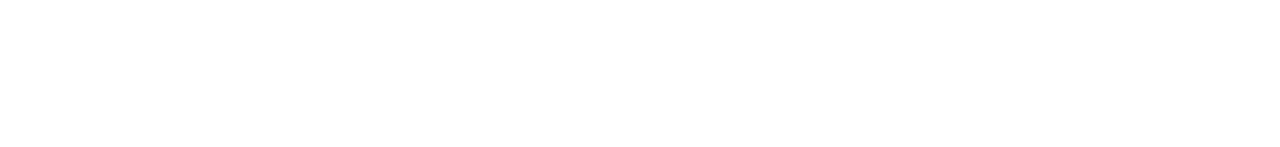
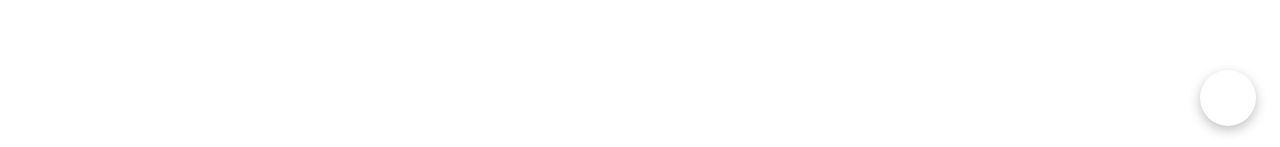
Before and after one commit to ViFigueiredo/wwwathos, a React (Vite) app: page / in a window 1280 px wide. Shown: the part 650-797 px from the top of the page. Built offline with nearby package versions, Linux system fonts and the light colour scheme; the HTML template or start-up script is replaced by a standard one.

Commit message:
feat: add floating WhatsApp button

```diff
--- a/src/App.jsx
+++ b/src/App.jsx
@@ -1,4 +1,5 @@
 import Header from './components/Header.jsx'
+import WhatsAppFloatButton from './components/WhatsAppFloatButton.jsx'
 
 function App() {
   return (
@@ -7,6 +8,7 @@
       <main>
         <p>Conexão CO</p>
       </main>
+      <WhatsAppFloatButton />
     </>
   )
 }
--- /dev/null
+++ b/src/components/WhatsAppFloatButton.css
@@ -0,0 +1,24 @@
+.whatsapp-float {
+  position: fixed;
+  bottom: 24px;
+  right: 24px;
+  width: 56px;
+  height: 56px;
+  border-radius: 50%;
+  background: var(--color-whatsapp);
+  color: #fff;
+  display: flex;
+  align-items: center;
+  justify-content: center;
+  box-shadow: 0 4px 12px rgba(0, 0, 0, 0.25);
+  z-index: 200;
+}
+
+@media (max-width: 480px) {
+  .whatsapp-float {
+    bottom: 16px;
+    right: 16px;
+    width: 52px;
+    height: 52px;
+  }
+}
--- /dev/null
+++ b/src/components/WhatsAppFloatButton.jsx
@@ -0,0 +1,21 @@
+import { COMPANY } from '../data/constants.js'
+import './WhatsAppFloatButton.css'
+
+function WhatsAppFloatButton() {
+  return (
+    <a
+      href={COMPANY.whatsappUrl}
+      target="_blank"
+      rel="noopener noreferrer"
+      className="whatsapp-float"
+      aria-label="Falar no WhatsApp"
+    >
+      <svg width="28" height="28" viewBox="0 0 24 24" fill="currentColor">
+        <path d="M17.472 14.382c-.297-.149-1.758-.867-2.03-.967-.273-.099-.472-.148-.67.15-.197.297-.767.966-.94 1.164-.173.199-.347.223-.644.075-.297-.15-1.255-.463-2.39-1.475-.883-.788-1.48-1.761-1.653-2.059-.173-.297-.018-.458.13-.606.134-.133.298-.347.446-.52.149-.174.198-.298.298-.497.099-.198.05-.372-.025-.521-.075-.148-.669-1.612-.916-2.207-.242-.579-.487-.5-.669-.51-.173-.008-.371-.01-.57-.01-.198 0-.52.074-.792.372-.272.297-1.04 1.016-1.04 2.479 0 1.462 1.064 2.875 1.213 3.074.149.198 2.096 3.2 5.077 4.487.709.306 1.262.489 1.694.625.712.227 1.36.195 1.871.118.571-.085 1.758-.719 2.006-1.413.248-.694.248-1.289.173-1.413-.074-.124-.272-.198-.57-.347z" />
+        <path d="M12.01 2C6.485 2 2 6.485 2 12.01c0 1.98.578 3.83 1.575 5.386L2 22l4.73-1.55A9.95 9.95 0 0 0 12.01 22c5.525 0 10.01-4.485 10.01-9.99C22.02 6.485 17.535 2 12.01 2zm0 18.184a8.13 8.13 0 0 1-4.15-1.135l-.297-.176-2.807.92.925-2.735-.194-.28a8.15 8.15 0 0 1-1.28-4.368c0-4.512 3.673-8.184 8.183-8.184 4.51 0 8.183 3.672 8.183 8.184 0 4.511-3.672 8.184-8.183 8.184z" />
+      </svg>
+    </a>
+  )
+}
+
+export default WhatsAppFloatButton
```
